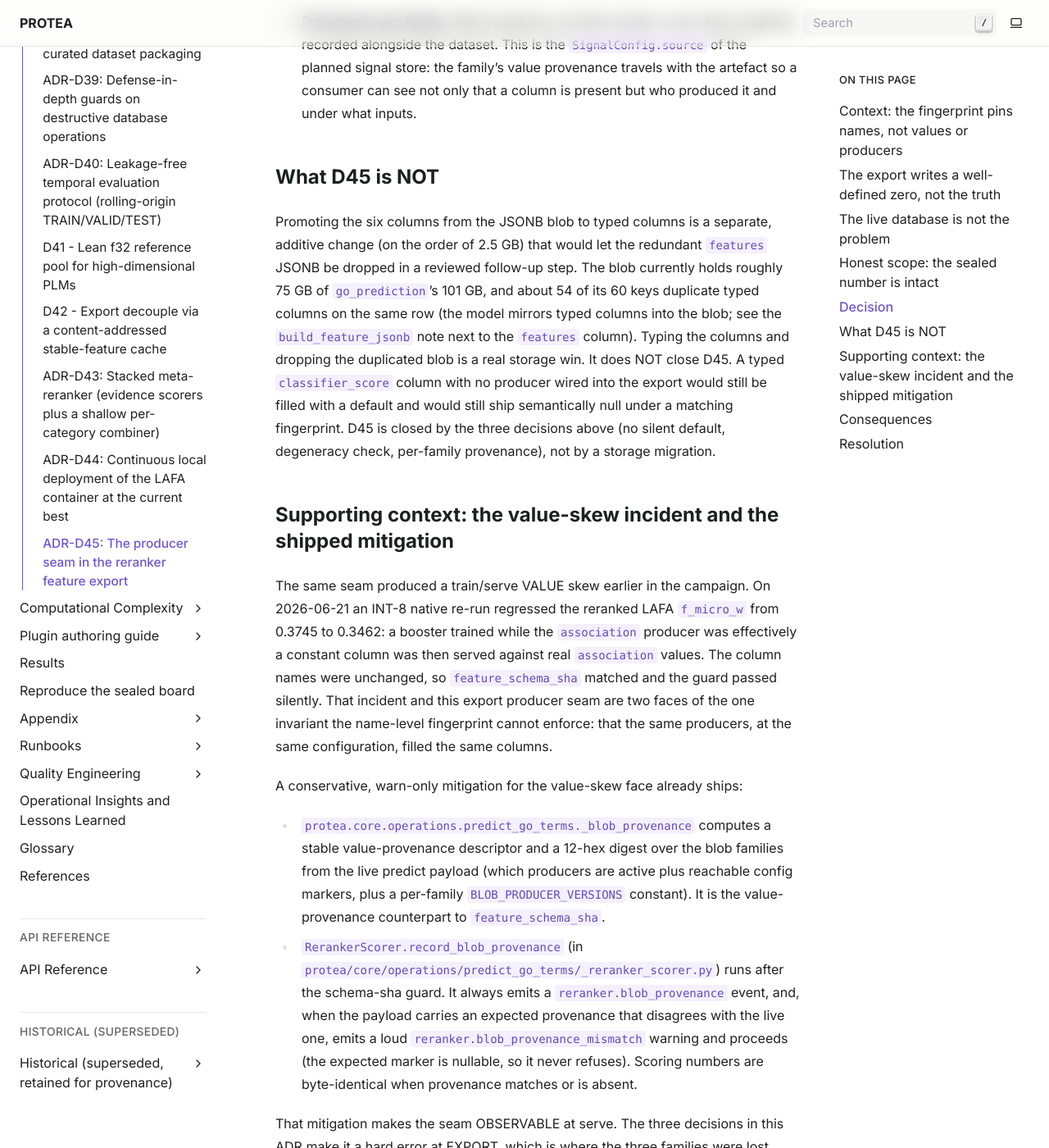
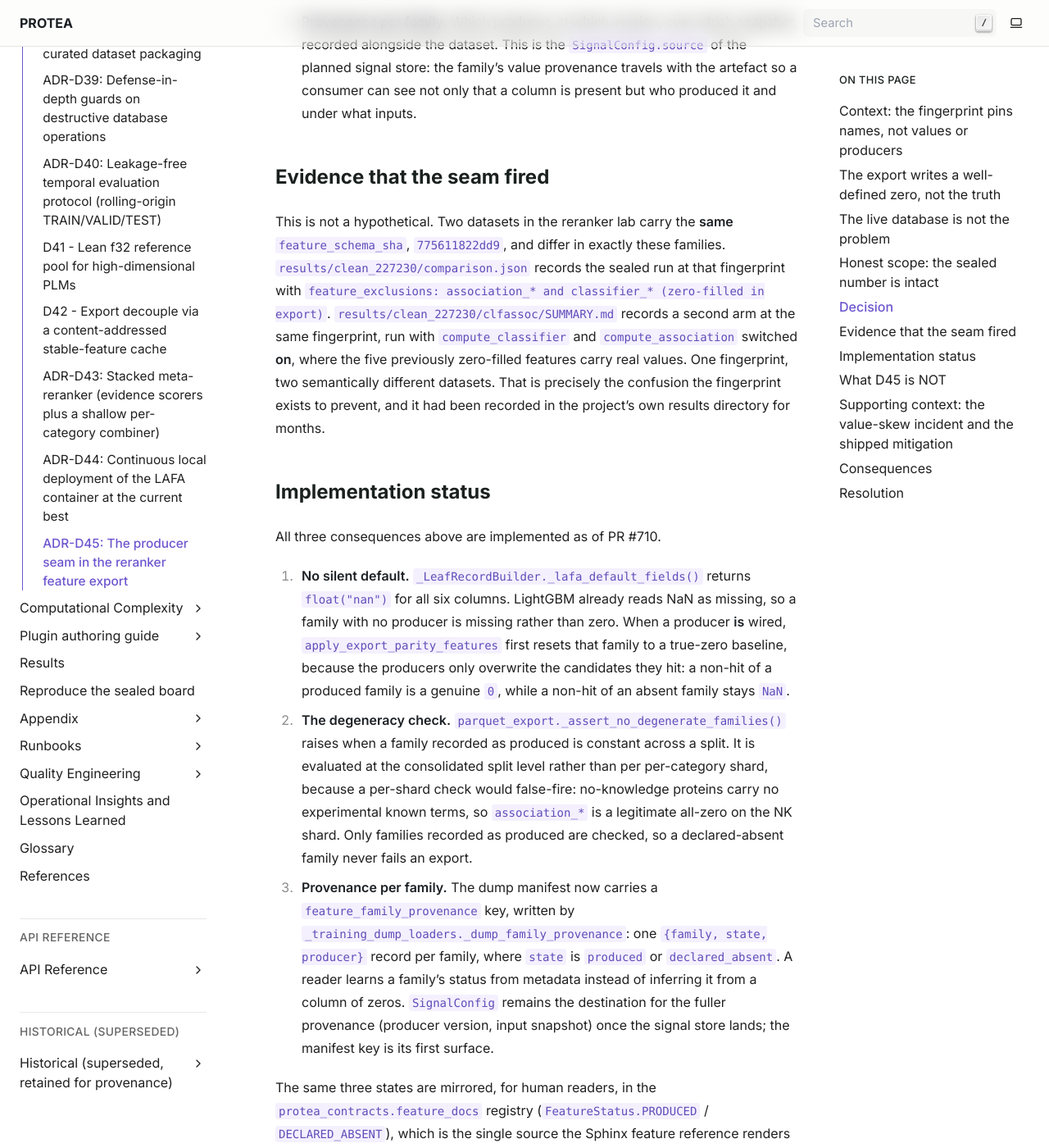
Before and after one commit to frapercan/PROTEA, a Sphinx documentation site: the page built from docs/source/adr/D45-jsonb-blob-feature-governance.rst, in a window 1280 px wide and 1400 px high, scrolled down 3723 px. Shown: the whole window at 82% size. Built offline with Sphinx 7.4.7, drawn with Linux system fonts in a browser that asks for light colours; some of the changed text lies outside the part shown.

Commit message:
docs(adr): record that D45's three consequences are implemented
The ADR prescribed no-silent-default, a degeneracy check, and per-family
provenance. All three shipped in #710, and the ADR still described them as
things to do. It also described provenance as belonging to the planned
signal store, while a feature_family_provenance manifest key already
exists.

Also records the evidence the ADR never carried: the sealed run and the
clfassoc arm share feature_schema_sha 775611822dd9 and differ in exactly
these families. One fingerprint, two semantically different datasets. The
receipt sat in the results directory for months.

```diff
--- a/docs/source/adr/D45-jsonb-blob-feature-governance.rst
+++ b/docs/source/adr/D45-jsonb-blob-feature-governance.rst
@@ -139,6 +139,53 @@ truth.
    artefact so a consumer can see not only that a column is present but who
    produced it and under what inputs.
 
+Evidence that the seam fired
+~~~~~~~~~~~~~~~~~~~~~~~~~~~~
+This is not a hypothetical. Two datasets in the reranker lab carry the **same**
+``feature_schema_sha``, ``775611822dd9``, and differ in exactly these families.
+``results/clean_227230/comparison.json`` records the sealed run at that
+fingerprint with ``feature_exclusions: association_* and classifier_*
+(zero-filled in export)``. ``results/clean_227230/clfassoc/SUMMARY.md`` records a
+second arm at the same fingerprint, run with ``compute_classifier`` and
+``compute_association`` switched **on**, where the five previously zero-filled
+features carry real values. One fingerprint, two semantically different
+datasets. That is precisely the confusion the fingerprint exists to prevent, and
+it had been recorded in the project's own results directory for months.
+
+Implementation status
+~~~~~~~~~~~~~~~~~~~~~
+All three consequences above are implemented as of PR #710.
+
+1. **No silent default.** ``_LeafRecordBuilder._lafa_default_fields()`` returns
+   ``float("nan")`` for all six columns. LightGBM already reads NaN as missing,
+   so a family with no producer is missing rather than zero. When a producer
+   **is** wired, ``apply_export_parity_features`` first resets that family to a
+   true-zero baseline, because the producers only overwrite the candidates they
+   hit: a non-hit of a produced family is a genuine ``0``, while a non-hit of an
+   absent family stays ``NaN``.
+
+2. **The degeneracy check.** ``parquet_export._assert_no_degenerate_families()``
+   raises when a family recorded as produced is constant across a split. It is
+   evaluated at the consolidated split level rather than per per-category shard,
+   because a per-shard check would false-fire: no-knowledge proteins carry no
+   experimental known terms, so ``association_*`` is a legitimate all-zero on
+   the NK shard. Only families recorded as produced are checked, so a
+   declared-absent family never fails an export.
+
+3. **Provenance per family.** The dump manifest now carries a
+   ``feature_family_provenance`` key, written by
+   ``_training_dump_loaders._dump_family_provenance``: one
+   ``{family, state, producer}`` record per family, where ``state`` is
+   ``produced`` or ``declared_absent``. A reader learns a family's status from
+   metadata instead of inferring it from a column of zeros. ``SignalConfig``
+   remains the destination for the fuller provenance (producer version, input
+   snapshot) once the signal store lands; the manifest key is its first surface.
+
+The same three states are mirrored, for human readers, in the
+``protea_contracts.feature_docs`` registry (``FeatureStatus.PRODUCED`` /
+``DECLARED_ABSENT``), which is the single source the Sphinx feature reference
+renders from.
+
 What D45 is NOT
 ~~~~~~~~~~~~~~~
 Promoting the six columns from the JSONB blob to typed columns is a separate,
```
